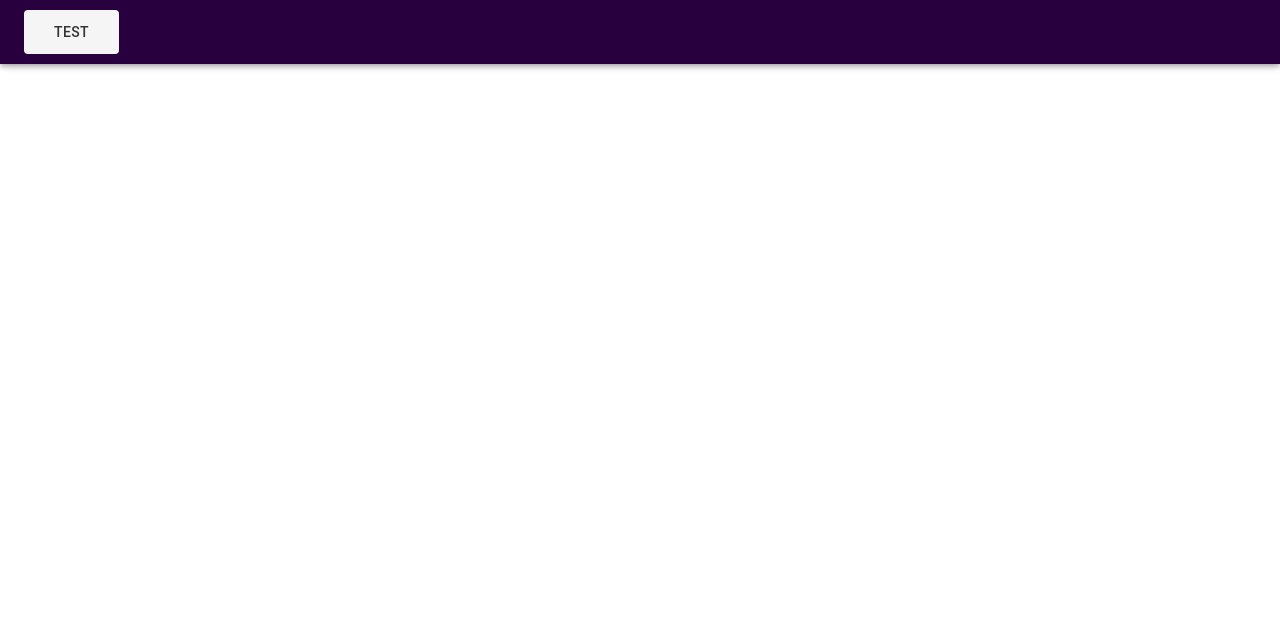
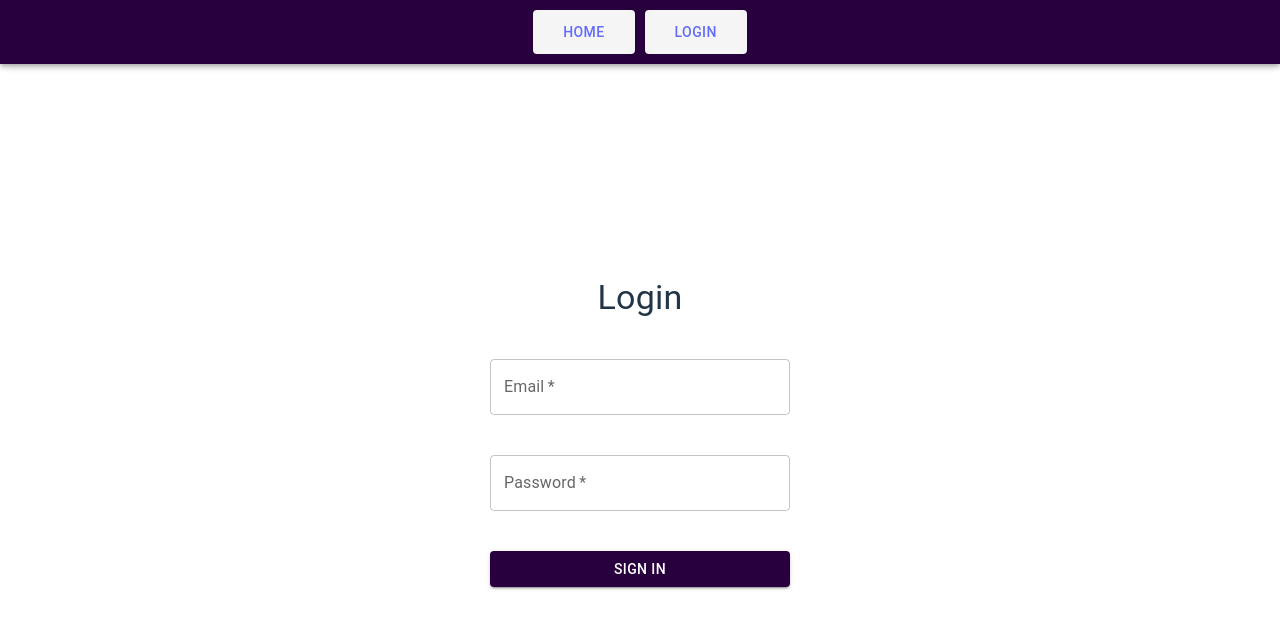
Before and after one commit to paklas99/MemoryTraining, a React (Vite) app in the folder MemoryTraining/: page /login in a window 1280 px wide. Shown: the top 628 px of the page. Built offline with nearby package versions, Linux system fonts and the light colour scheme.

Commit message:
Added login page

```diff
--- a/MemoryTraining/package.json
+++ b/MemoryTraining/package.json
@@ -14,6 +14,7 @@
     "@emotion/styled": "^11.11.0",
     "@mui/material": "^5.13.0",
     "@types/react-router-dom": "^5.3.3",
+    "firebase": "^9.22.0",
     "react": "^18.2.0",
     "react-dom": "^18.2.0",
     "react-router-dom": "^6.11.1"
--- a/MemoryTraining/src/components/Navbar/Navbar.tsx
+++ b/MemoryTraining/src/components/Navbar/Navbar.tsx
@@ -1,11 +1,15 @@
-import { StyledAppBar, StyledToolbar, StyledButton} from "./NavbarStyles";
+import { StyledAppBar, StyledToolbar, StyledButton } from "./NavbarStyles";
+import { Link } from "react-router-dom";
 
 export const Navbar: React.FC = () => {
   return (
     <StyledAppBar>
       <StyledToolbar>
         <StyledButton>
-                test
+        <Link to="/">Home</Link>
+        </StyledButton>
+        <StyledButton  >
+          <Link to="/login">Login</Link>
         </StyledButton>
       </StyledToolbar>
     </StyledAppBar>
--- a/MemoryTraining/src/components/Navbar/NavbarStyles.tsx
+++ b/MemoryTraining/src/components/Navbar/NavbarStyles.tsx
@@ -1,8 +1,14 @@
 import { style, styled } from '@mui/system';
 import { AppBar, Toolbar, Button, Popover } from '@mui/material';
 
-export const StyledToolbar = styled(Toolbar)(
-);
+
+export const StyledToolbar = styled(Toolbar)(`
+  display: flex;
+  justify-content: center;
+  gap: 10px;
+`);
+
+
 
 export const StyledPopover = styled(Popover)(
 
@@ -10,6 +16,7 @@ export const StyledPopover = styled(Popover)(
 
 export const LogoutBtn = styled(Button)(
 );
+
 
 export const StyledButton = styled(Button)(`
     background-color: #f5f5f5;
--- /dev/null
+++ b/MemoryTraining/src/pages/LoginPage/LoginPage.tsx
@@ -0,0 +1,47 @@
+import React, { useState } from 'react';
+import { StyledRootContainer, StyledTitle, StyledForm, StyledSubmitButton, StyledTextField } from './LoginPageStyles';
+
+export const LoginPage: React.FC = () => {
+  const [email, setEmail] = useState('');
+  const [password, setPassword] = useState('');
+
+  const handleSubmit = (e: React.FormEvent) => {
+    e.preventDefault();
+    // Perform login logic here
+    console.log('Email:', email);
+    console.log('Password:', password);
+  };
+
+  return (
+    <StyledRootContainer>
+      <StyledTitle variant="h4">
+        Login
+      </StyledTitle>
+      <StyledForm onSubmit={handleSubmit}>
+        <StyledTextField
+          label="Email"
+          type="email"
+          value={email}
+          onChange={(e) => setEmail(e.target.value)}
+          variant="outlined"
+          fullWidth
+          required
+          margin="normal"
+        />
+        <StyledTextField
+          label="Password"
+          type="password"
+          value={password}
+          onChange={(e) => setPassword(e.target.value)}
+          variant="outlined"
+          fullWidth
+          required
+          margin="normal"
+        />
+        <StyledSubmitButton type="submit" variant="contained" fullWidth>
+          Sign In
+        </StyledSubmitButton>
+      </StyledForm>
+    </StyledRootContainer>
+  );
+};
--- /dev/null
+++ b/MemoryTraining/src/pages/LoginPage/LoginPageStyles.tsx
@@ -0,0 +1,27 @@
+import { styled } from '@mui/system';
+import { Typography, TextField, Button } from '@mui/material';
+
+export const StyledRootContainer = styled('div')`
+  display: flex;
+  flex-direction: column;
+  align-items: center;
+  margin-top: ${({ theme }) => theme.spacing(10)};
+`;
+
+export const StyledTitle = styled(Typography)`
+  margin-bottom: ${({ theme }) => theme.spacing(3)};
+`;
+
+export const StyledTextField = styled(TextField)`
+  margin-bottom: ${({ theme }) => theme.spacing(3)};
+`;
+
+export const StyledForm = styled('form')`
+  width: 100%;
+  max-width: 300px;
+  margin-bottom: ${({ theme }) => theme.spacing(2)};
+`;
+
+export const StyledSubmitButton = styled(Button)`
+  margin-top: ${({ theme }) => theme.spacing(2)};
+`;
--- a/MemoryTraining/src/routes/appRoutes.tsx
+++ b/MemoryTraining/src/routes/appRoutes.tsx
@@ -1,5 +1,7 @@
 import { Routes, Route } from "react-router-dom";
 import { HomePage } from "../pages/HomePage/Home";
+import { LoginPage } from "../pages/LoginPage/LoginPage"
+
 
 
 export const AppRoutes: React.FC = () => {
@@ -7,7 +9,7 @@ export const AppRoutes: React.FC = () => {
     return (
       <Routes>
         <Route path="/" element={<HomePage message="Hello world"/>}/>
-        <Route path="/login"/>
+        <Route path="/login" element={<LoginPage/>}/>
         <Route path="/apiCatalog"/>
         <Route path="/consumersPage"/>
       </Routes>
```
Also changed, not shown: MemoryTraining/src/assets/brain.png (added), 1 other file (tests, documents, lock files or other folders). Lines whose indentation alone changed are shown as unchanged.
